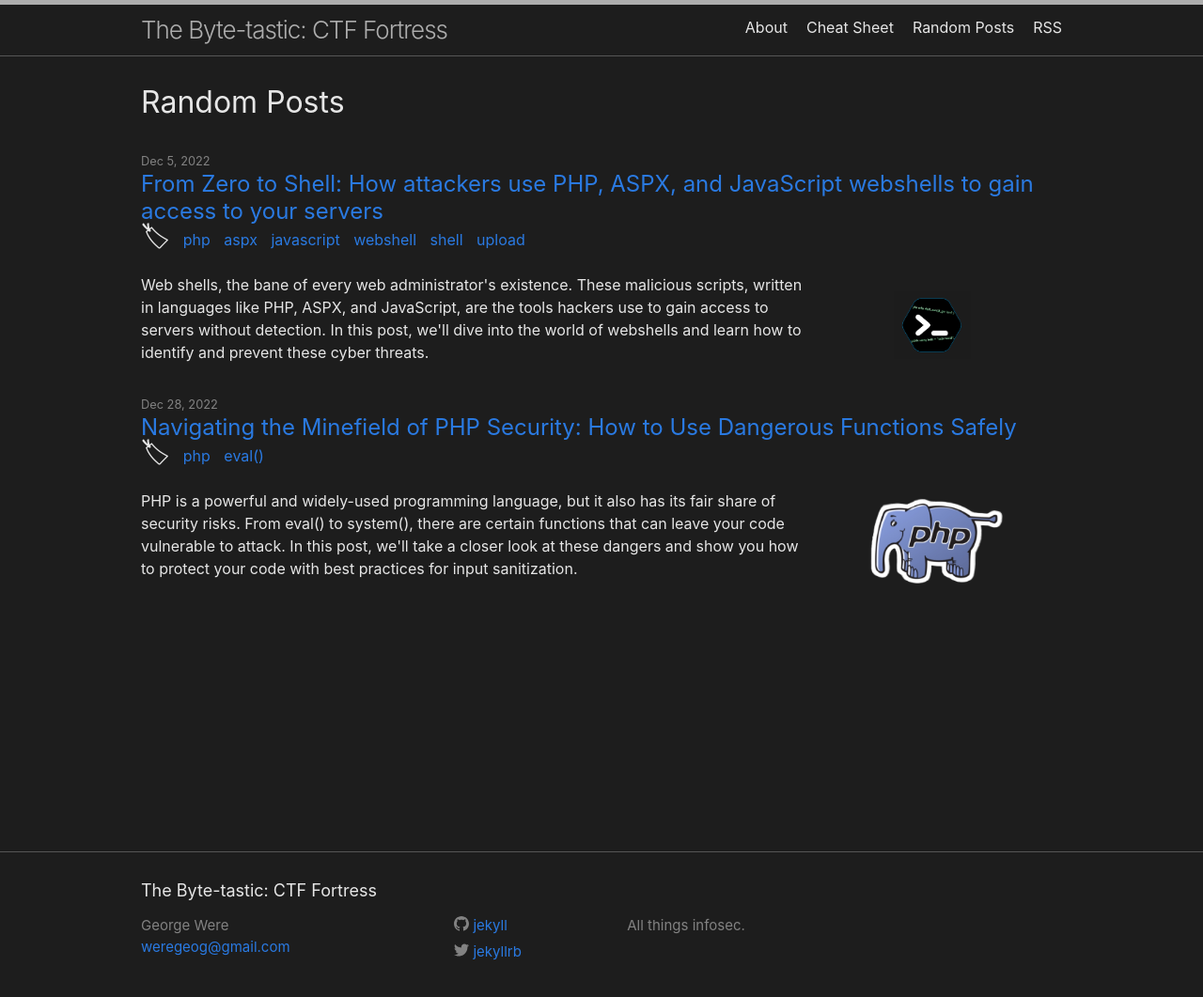
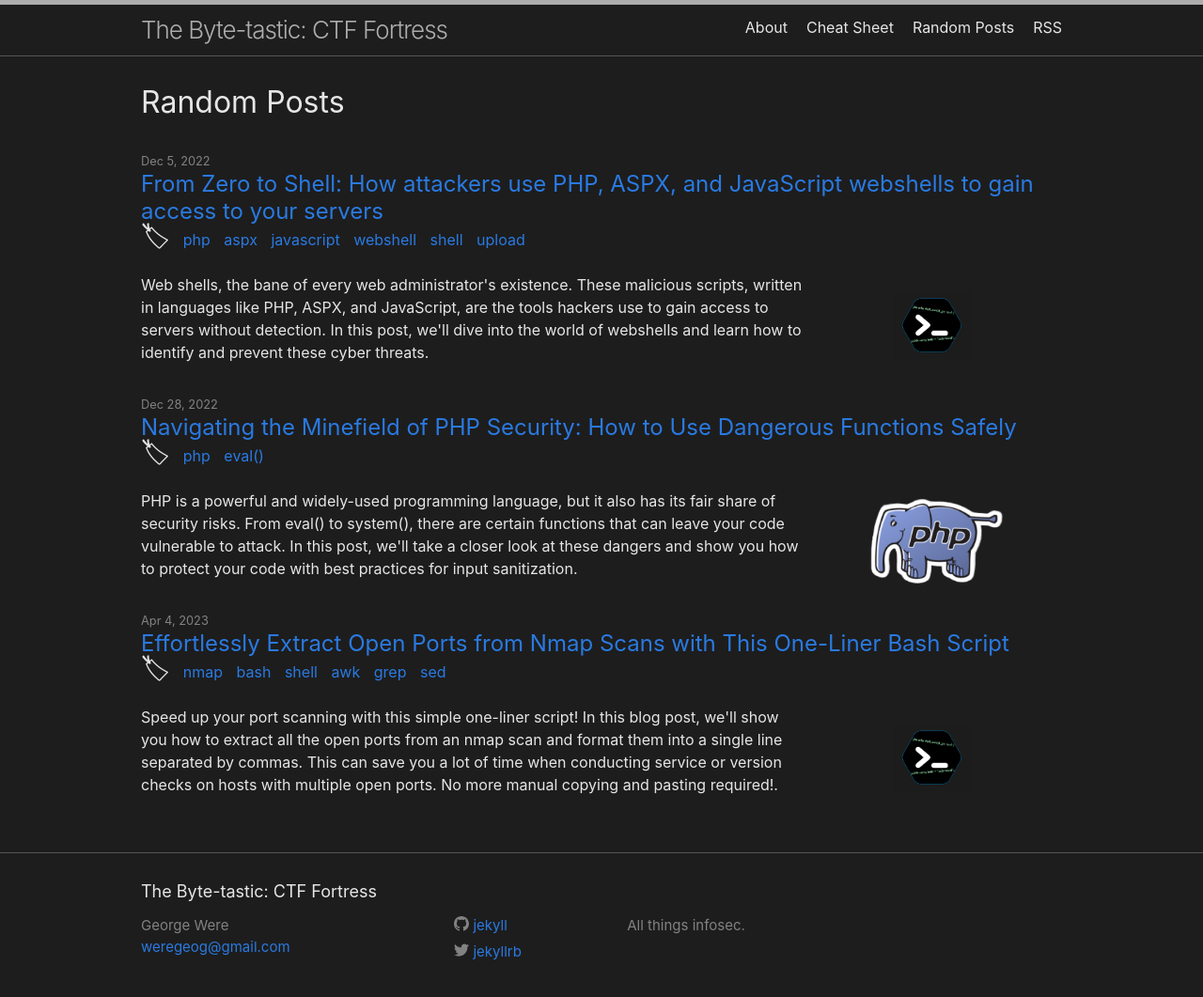
Before and after one commit to GeorgeWere/georgewere.github.io, a Jekyll site: the page built from random.md, in a window 1280 px wide and 1084 px high. Shown: the top 1061 px of the window at 94% size. Built offline with Jekyll 4.4.1, drawn with Linux system fonts in a browser that asks for light colours.

Commit message:
Update 2023-04-04-Effortlessly-Extract-Open-Ports-from-Nmap.md

```diff
--- a/_random/2023-04-04-Effortlessly-Extract-Open-Ports-from-Nmap.md
+++ b/_random/2023-04-04-Effortlessly-Extract-Open-Ports-from-Nmap.md
@@ -1,3 +1,11 @@
+---
+layout: post
+title: "Effortlessly Extract Open Ports from Nmap Scans with This One-Liner Bash Script"
+description: "Speed up your port scanning with this simple one-liner script! In this blog post, we'll show you how to extract all the open ports from an nmap scan and format them into a single line separated by commas. This can save you a lot of time when conducting service or version checks on hosts with multiple open ports. No more manual copying and pasting required!."
+tags: [nmap,bash,shell,awk,grep,sed]
+image: "/assets/img/webshell/webshell.png"
+---
+
 # Effortlessly Extract Open Ports from Nmap Scans with This One-Liner Bash Script
 
 If you're a network or security engineer, you're probably familiar with Nmap, the popular network scanner that can be used for a variety of tasks, including port scanning, host discovery, and service and version detection.
```
